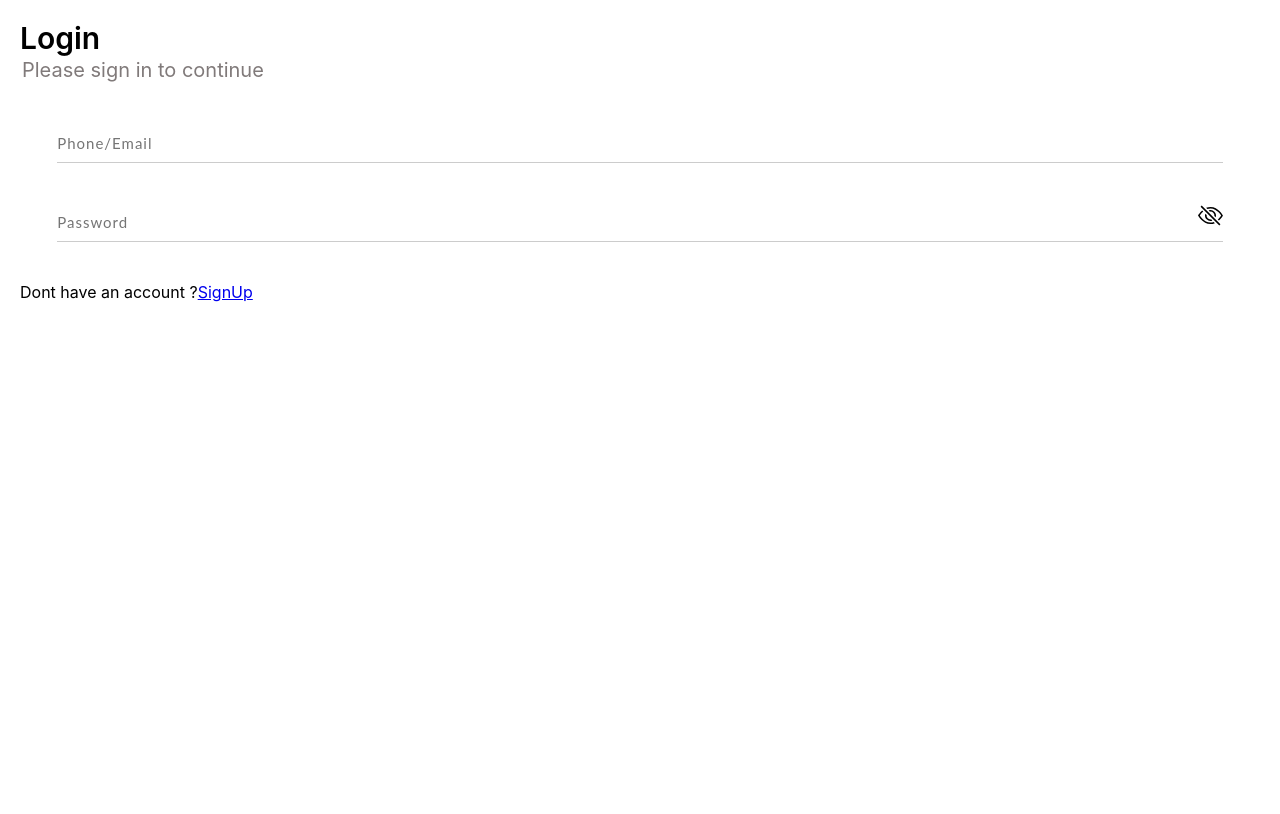
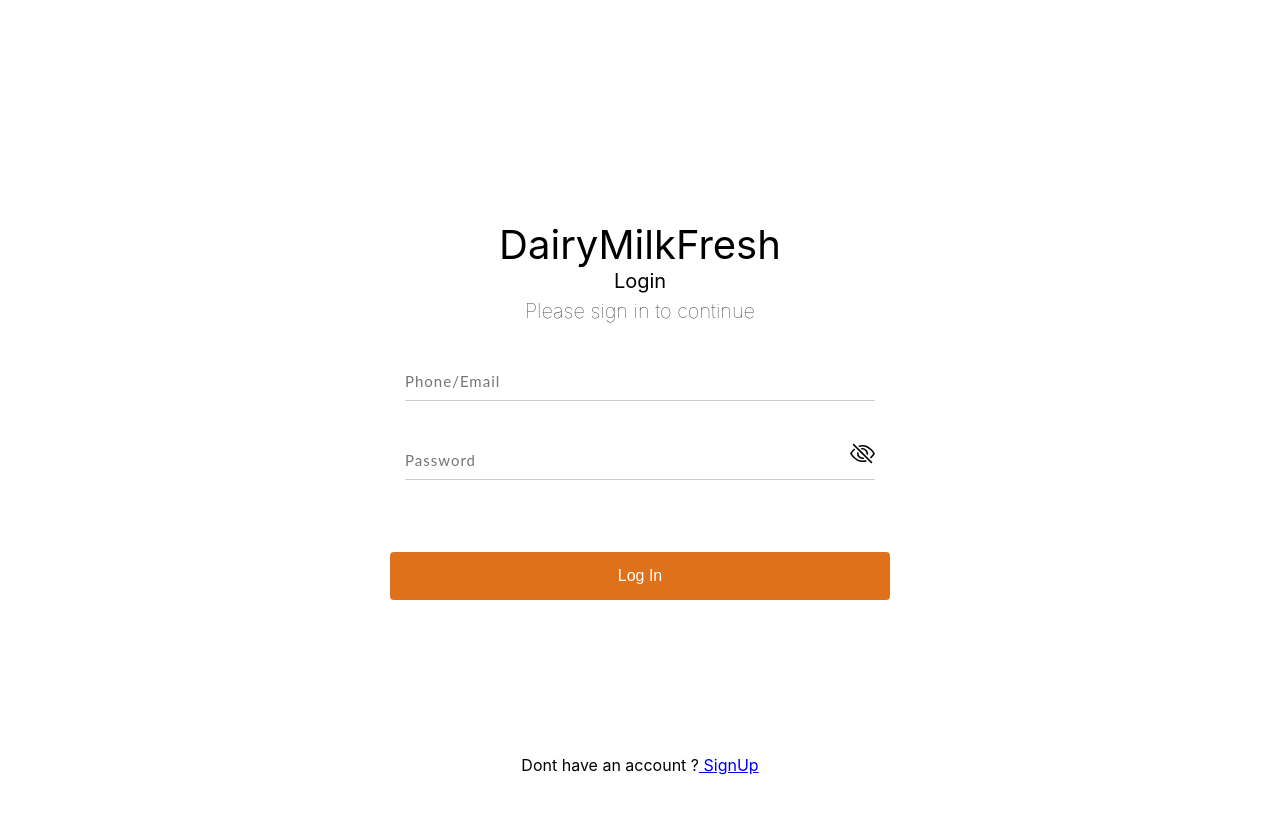
Before and after one commit to uttamraj143/DailyMilkFreshWeb, a React (Create React App) app: page /login in a window 1280 px wide. Shown: the top 814 px of the page. Built offline with nearby package versions, Linux system fonts and the light colour scheme.

Commit message:
login screens

```diff
--- /dev/null
+++ b/src/components/login/adminScreen.js
@@ -0,0 +1 @@
+export default function adminScreen() {}
--- a/src/components/login/login.js
+++ b/src/components/login/login.js
@@ -1,4 +1,4 @@
-import React, { useEffect, useState } from 'react';
+// import React, { useEffect, useState } from 'react';
 import { Link } from 'react-router-dom';
 import './login.scss';
 
@@ -8,7 +8,7 @@ export default function Login() {
       <div className="curved-div">
         <svg
           id="wave"
-          viewBox="0 0 1440 490"
+          viewBox="0 0 1940 490"
           xmlns="http://www.w3.org/2000/svg"
         >
           <defs>
@@ -24,12 +24,18 @@ export default function Login() {
         </svg>
       </div>
 
+      <div className="login-main-container">
         <div className="login-container">
+          <div class="logo-name">DairyMilkFresh </div>
           <div className="login-header">Login</div>
-        <div className="Signin">Please sign in to continue</div>
+          <div className="signin">Please sign in to continue</div>
 
           <div className="col-3">
-          <input class="effect-2" type="text" placeholder="Phone/Email"></input>
+            <input
+              class="effect-2"
+              type="text"
+              placeholder="Phone/Email"
+            ></input>
             <span class="focus-border"></span>
           </div>
 
@@ -55,9 +61,10 @@ export default function Login() {
               </svg>
             </span>
           </div>
-
-        <div>
-          Dont have an account ?<Link to="/about">SignUp</Link>
+          <input type="submit" value="Log In" class="submit"></input>
+          <div className="signup">
+            Dont have an account ?<Link to="/about"> SignUp</Link>
+          </div>
         </div>
       </div>
     </div>
--- a/src/components/login/login.scss
+++ b/src/components/login/login.scss
@@ -10,19 +10,65 @@
   font-size: 10px;
 }
 
-.Signin {
+.signin {
   font-size: 20px;
-  color: #807a7a;
   padding: 2px;
+  text-align: center;
+  margin-top: 8px;
+  font-weight: lighter;
+  line-height: 17px;
+  text-align: center;
+  color: #25282b;
+}
+
+.signup {
+  margin-top: 31%;
+  width: 100%;
+  text-align: center;
+}
+
+.login-main-container {
+  display: flex;
+  flex-direction: column;
+  align-items: center;
 }
 
 .login-container {
-  padding: 20px;
+  padding: 200px;
+  height: 630px;
+  width: 500px;
+  @media screen and (max-width: 1000px) {
+    padding: 5%;
+    height: 100vh;
+    width: 90%;
+    margin: auto;
+  }
 }
 
+.logo-name {
+  font-size: 40px;
+  margin-top: 20px;
+  text-align: center;
+}
+
+.submit {
+  height: 48px;
+  width: 100%;
+  border-radius: 4px;
+  background-color: #df711b;
+  border: none;
+  font-family: Source Sans Pro, sans-serif;
+  font-size: 16px;
+  line-height: 26px;
+  text-align: center;
+  color: #fff;
+  margin-top: 32px;
+  cursor: pointer;
+}
 .login-header {
-  font-size: 30px;
-  font-weight: 600;
+  text-align: center;
+  font-size: 20px;
+  //   font-weight: 600;
 }
 
 .curved-div {
```
Lines whose indentation alone changed are shown as unchanged.
